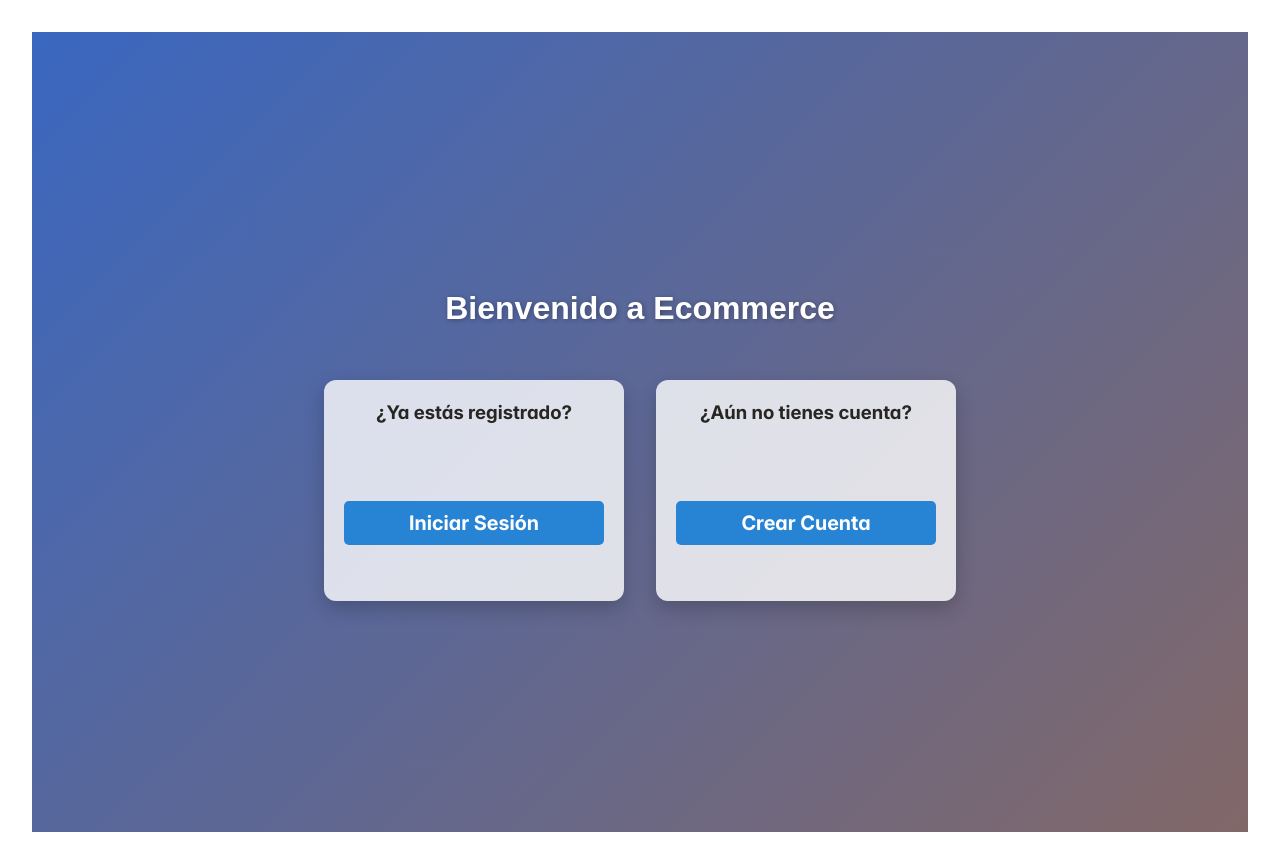
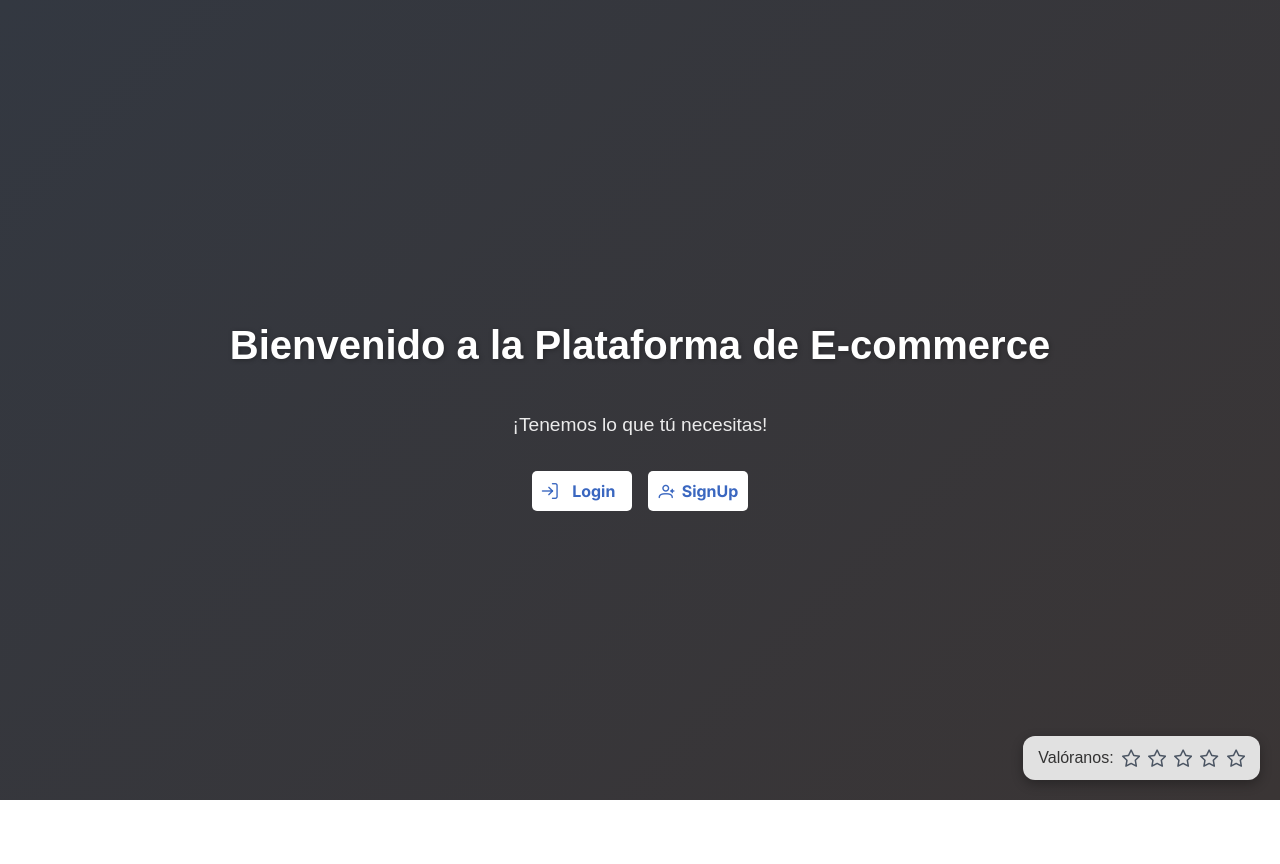
Before and after one commit to NiKoX23/E-Commerce-Ingeso, a React (Vite) app in the folder EcommerceFront/: page / in a window 1280 px wide. After the commit the page ends 800 px from the top, so only its background shows below. Built offline with nearby package versions, Linux system fonts and the light colour scheme.

Commit message:
restricciones inicio sesion y registro

```diff
--- a/EcommerceFront/src/App.css
+++ b/EcommerceFront/src/App.css
@@ -1,74 +1,90 @@
-#root {
-  max-width: 1280px;
-  margin: 0 auto;
-  padding: 2rem;
+.app-container {
+  min-height: 100vh;
+  width: 100vw;
+  display: flex;
+  flex-direction: column;
+  align-items: center;
+  justify-content: center;
+  background: linear-gradient(135deg, #333841, rgb(58, 53, 53));
+  color: white;
   text-align: center;
+  font-family: 'Poppins', sans-serif;
 }
 
-.logo {
-  height: 6em;
-  padding: 1.5em;
-  will-change: filter;
-  transition: filter 300ms;
-}
-.logo:hover {
-  filter: drop-shadow(0 0 2em #646cffaa);
-}
-.logo.react:hover {
-  filter: drop-shadow(0 0 2em #61dafbaa);
+.app-container h1 {
+  font-size: 2.5rem;
+  text-shadow: 1px 1px 5px rgba(0, 0, 0, 0.3);
+  margin-bottom: 1rem;
 }
 
-@keyframes logo-spin {
-  from {
-    transform: rotate(0deg);
-  }
-  to {
-    transform: rotate(360deg);
-  }
+.app-container p {
+  font-size: 1.2rem;
+  opacity: 0.9;
+  margin-bottom: 2rem;
 }
 
-@media (prefers-reduced-motion: no-preference) {
-  a:nth-of-type(2) .logo {
-    animation: logo-spin infinite 20s linear;
-  }
+.button-group {
+  display: flex;
+  gap: 1rem;
 }
 
-.card {
-  padding: 2em;
+.p-button {
+  transition: all 0.3s ease;
 }
 
-.read-the-docs {
-  color: #888;
+.p-button:hover {
+  transform: scale(1.05);
+  box-shadow: 0 6px 15px rgba(0, 0, 0, 0.3);
 }
 
-.card-animated {
-  transition: transform 0.3s ease, box-shadow 0.3s ease;
-}
-
-.card-animated:hover {
-  transform: translateY(-8px) scale(1.05);
-  box-shadow: 0 12px 25px rgba(0,0,0,0.3);
+.p-button-primary{
+  background-color: #ffffff;
+  color: #3a67c0;
+  border: none;
 }
 
 .p-button-primary:hover {
-  transform: scale(1.05);
-  transition: transform 0.2s ease;
+  background-color: #2e4fa3;
+  color: #dbe3ff;
+  border: none;
+}
+.p-button-secondary {
+  background-color: #ffffff;
+  color: #3a67c0;
+  border: none;
 }
 
-.p-button-success:hover {
-  transform: scale(1.05);
-  transition: transform 0.2s ease;
+.p-button-secondary:hover {
+  background-color: #2e4fa3;
+  color: #dbe3ff;
+  border: none;
 }
 
-.card-fade {
-  opacity: 0;
-  transform: translateY(20px);
-  animation: fadeIn 1s forwards;
+.rating-container {
+  position: fixed;
+  bottom: 20px;
+  right: 20px;
+  background: rgba(255, 255, 255, 0.85);
+  padding: 10px 15px;
+  border-radius: 12px;
+  box-shadow: 0 4px 12px rgba(0, 0, 0, 0.3);
+  display: flex;
+  align-items: center;
+  gap: 8px;
+  color: #333;
+  font-weight: 500;
+  z-index: 10;
+  transition: transform 0.3s ease;
 }
 
-@keyframes fadeIn {
-  to {
-    opacity: 1;
-    transform: translateY(0);
-  }
+.rating-container:hover {
+  transform: scale(1.05);
 }
+
+@keyframes shake {
+  0% { transform: translateX(0); }
+  25% { transform: translateX(-5px); }
+  50% { transform: translateX(5px); }
+  75% { transform: translateX(-5px); }
+  100% { transform: translateX(0); }
+}
--- a/EcommerceFront/src/App.tsx
+++ b/EcommerceFront/src/App.tsx
@@ -3,92 +3,38 @@ import 'primereact/resources/primereact.min.css';
 import 'primeicons/primeicons.css';
 import './App.css';
 import { Button } from 'primereact/button';
-import { Card } from 'primereact/card';
 import { useNavigate } from 'react-router-dom';
+import { useState } from 'react';
+import { Rating } from 'primereact/rating';
+import type { Nullable } from 'primereact/ts-helpers';
 
 function App() {
-  const navegate = useNavigate();
+  const navigate = useNavigate();
+  const [value, setValue] = useState<number | null>(0);
+  const [rated, setRated] = useState(false);
+
+    const handleRating = (val: Nullable<number>) => {
+    if (!rated && val !== null) {
+      setValue(val ?? null);
+      setRated(true);
+    }
+  };
 
   return (
-    <div
-      style={{
-        minHeight: '100vh',
-        padding: '2rem',
-        display: 'flex',
-        flexDirection: 'column',
-        alignItems: 'center',
-        justifyContent: 'center',
-        background: 'linear-gradient(135deg, #3a67c0, #826868ff)',
-      }}>
+    <div className="app-container">
+      <h1>Bienvenido a la Plataforma de E-commerce</h1>
+      <p>¡Tenemos lo que tú necesitas!</p>
+      <div className="button-group">
+        <Button label="Login" icon="pi pi-sign-in" onClick={() => navigate('/login')} className="p-button-primary" />
+        <Button label="SignUp" icon="pi pi-user-plus" onClick={() => navigate('/signup')} className="p-button-secondary" />
+      </div>
 
-      <h1 style={{
-        textAlign: 'center',
-        marginBottom: '3rem',
-        color: '#fff',
-        textShadow: '1px 1px 5px rgba(0, 0, 0, 0.3)',}}>
-        Bienvenido a Ecommerce
-      </h1>
-
-      <div
-        style={{
-          display: 'flex',
-          flexDirection: 'row',
-          flexWrap: 'wrap',
-          justifyContent: 'center',
-          gap: '2rem',
-        }}>
-
-        {/*LogIn */}
-        <Card
-          header={<h3 style={{color: '#282623ff' }}>¿Ya estás registrado?</h3>}
-          className='card-animated card-fade'
-          style={{
-            width: '300px',
-            textAlign: 'center',
-            borderRadius: '12px',
-            boxShadow: '0 8px 20px rgba(0,0,0,0.2)',
-            backgroundColor: '#ffffffcc'
-          }}>
-
-          <p>
-            <Button
-                label="Iniciar Sesión"
-                className="p-button-primary p-button-rounded p-button-lg"
-                style={{width: '100%'}}
-                onClick={() => {
-                  navegate('/login');
-                }}
-            />
-          </p>
-        </Card>
-
-        {/*SignUp */}
-        <Card
-          header={<h3 style={{color: '#282623ff' }}>¿Aún no tienes cuenta?</h3>}
-          className='card-animated card-fade'
-          style={{
-            width: '300px',
-            textAlign: 'center',
-            borderRadius: '12px',
-            boxShadow: '0 8px 20px rgba(0, 0, 0, 0.2)',
-            backgroundColor: '#ffffffcc'
-          }}>
-
-          <p>
-            <Button
-              label="Crear Cuenta"
-              className="p-button-primary p-button-rounded p-button-lg"
-              style={{width: '100%'}}
-              onClick={() => {
-                navegate('/signup');
-              }}
-            />
-          </p>
-        </Card>
-
+      <div className="rating-container">
+        <span>Valóranos:</span>
+        <Rating value={value ?? 0} onChange={(e) => handleRating(e.value)} cancel={false} readOnly={rated} />
       </div>
     </div>
   );
 }
 
-export default App
+export default App;
--- a/EcommerceFront/src/index.css
+++ b/EcommerceFront/src/index.css
@@ -1,13 +1,19 @@
+html, body, #root {
+  height: 100%;
+  width: 100%;
+  margin: 0;
+  padding: 0;
+  overflow: hidden;
+  background: linear-gradient(-45deg, #6b7280, #6b7280, #6b7280, #6b7280);
+}
+
+
 :root {
   font-family: Arial, Helvetica, sans-serif;
   line-height: 1.5;
   font-weight: 400;
 }
 
-body {
-  padding: 0;
-  margin: 0;
-}
 
 label {
   display: block;
--- a/EcommerceFront/src/rutas/Login.tsx
+++ b/EcommerceFront/src/rutas/Login.tsx
@@ -4,58 +4,103 @@ import { Card } from "primereact/card";
 import { InputText } from "primereact/inputtext";
 import { Button } from "primereact/button";
 import { useNavigate } from "react-router-dom";
+import { Message } from 'primereact/message';
 
 export default function Login() {
   const [password, setPassword] = useState("");
   const [email, setEmail] = useState("");
-  const navegate = useNavigate();
+  const [error, setError] = useState("");
+  const navigate = useNavigate();
 
-  const handleSubmit= async (e: React.FormEvent) => {
+  const handleSubmit = async (e: React.FormEvent) => {
     e.preventDefault();
 
-    try{
+    if (!email || !password) {
+      setError("Debe ingresar correo y contraseña.");
+      return;
+    }
+
+       const emailRegex = /^[^\s@]+@[^\s@]+\.[^\s@]+$/;
+    if (!emailRegex.test(email)) {
+      setError("Ingrese un correo válido (ej: usuario@ejemplo.com).");
+      return;
+    }
+
+    if (!email.includes("@")) {
+      setError("El correo debe contener '@'.");
+      return;
+    }
+
+    try {
       const response = await fetch("http://localhost:5000/api/login", {
         method: "POST",
-        headers: {"Content-Type": "application/json"},
-        body: JSON.stringify({email, password}),
+        headers: { "Content-Type": "application/json" },
+        body: JSON.stringify({ email, password }),
       });
 
       const data = await response.json();
 
-      if(response.ok){
-        alert("Acceso correcto");
-        localStorage.setItem("user",JSON.stringify(data.user));
-        navegate("/dashboard");
-      }else{
-        alert("Error: " + data.message);
+      if (response.ok) {
+        localStorage.setItem("user", JSON.stringify(data.user));
+        navigate("/dashboard");
+      } else {
+        setError(data.message || "Credenciales incorrectas.");
       }
+    } catch (error) {
+      console.error(error);
+      setError("Error en el servidor. Intente más tarde.");
+    }
+  };
 
-    }catch (error) {
-      console.error(error);
-      alert("Error en el servidor");
-    }
+  return (
 
-  }
-  return (
     <div
       style={{
-        minHeight: '100vh',
-        display: 'flex',
-        justifyContent: 'center',
-        alignItems: 'center',
-        background: 'linear-gradient(135deg, #3a67c0, #5ab9ea)',
-        padding: '2rem',
-      }}>
+        minHeight: "100vh",
+        display: "flex",
+        justifyContent: "center",
+        alignItems: "center",
+        background: "linear-gradient(135deg, #3a67c0, #5ab9ea)",
+        padding: "2rem",
+      }}
+    >
+    <div className="p-field p-col-12">
+      <Button
+        label="Home"
+        icon="pi pi-home"
+        className="p-button-text p-button-lg"
+        style={{
+          position: "absolute",
+          top: "20px",
+          left: "20px",
+          color: "white",
+          background: "rgba(147, 14, 14, 1)",
+          backdropFilter: "blur(4px)",
+          borderRadius: "10px",
+        }}
+        onClick={() => navigate("/")}
+      />
+
+    </div>
       <Card
         title="Iniciar Sesión"
         style={{
-            width: '350px',
-            borderRadius: '12px',
-            boxShadow: '0 8px 20px rgba(0,0,0,0.2)',
-            backgroundColor: '#ffffffcc',
-            padding: '2rem',
-            textAlign: 'center',
-          }}>
+          width: "350px",
+          borderRadius: "12px",
+          boxShadow: "0 8px 20px rgba(0,0,0,0.2)",
+          backgroundColor: "#ffffffcc",
+          padding: "2rem",
+          textAlign: "center",
+        }}
+      >
+
+        {error && (
+          <Message
+            severity="error"
+            text={error}
+            style={{ marginBottom: "1rem" }}
+          />
+        )}
 
         <div className="p-fluid p-formgrid p-grid">
           <div className="p-field p-col-12">
@@ -64,7 +109,7 @@ export default function Login() {
               id="email"
               value={email}
               onChange={(e) => setEmail(e.target.value)}
-                placeholder="Ingrese su correo"
+              placeholder="usuario@ejemplo.com"
             />
           </div>
 
@@ -83,7 +128,7 @@ export default function Login() {
             <Button
               label="Login"
               className="p-button-primary p-button-rounded p-button-lg"
-                style={{width:'100%'}}
+              style={{ width: "100%" }}
               onClick={handleSubmit}
             />
           </div>
```
Also changed, not shown: EcommerceFront/src/rutas/RutaProtegida.tsx (deleted, +0 -12 lines), EcommerceFront/src/rutas/SignUp.tsx (+64 -3 lines). Lines whose indentation alone changed are shown as unchanged.
